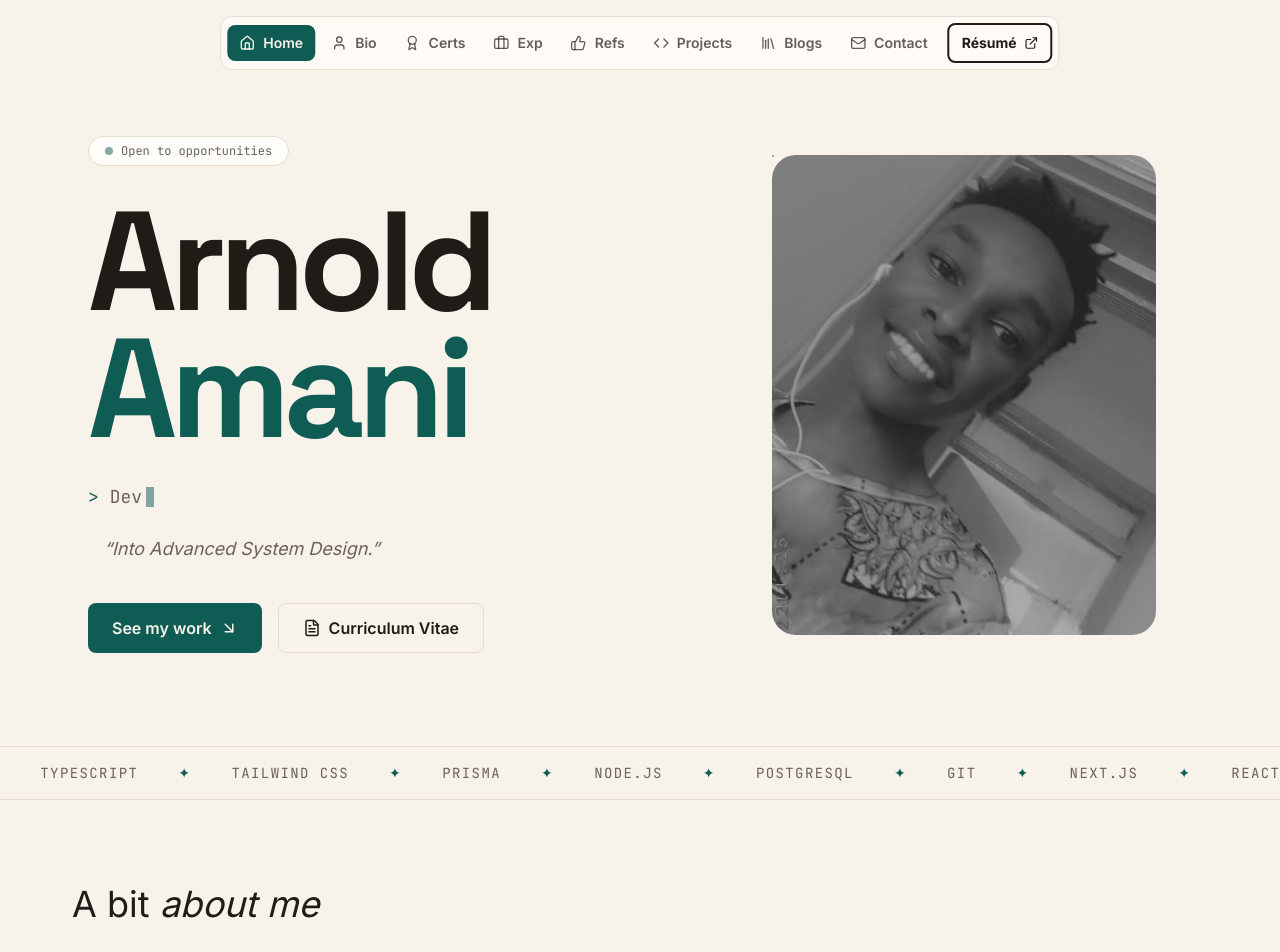
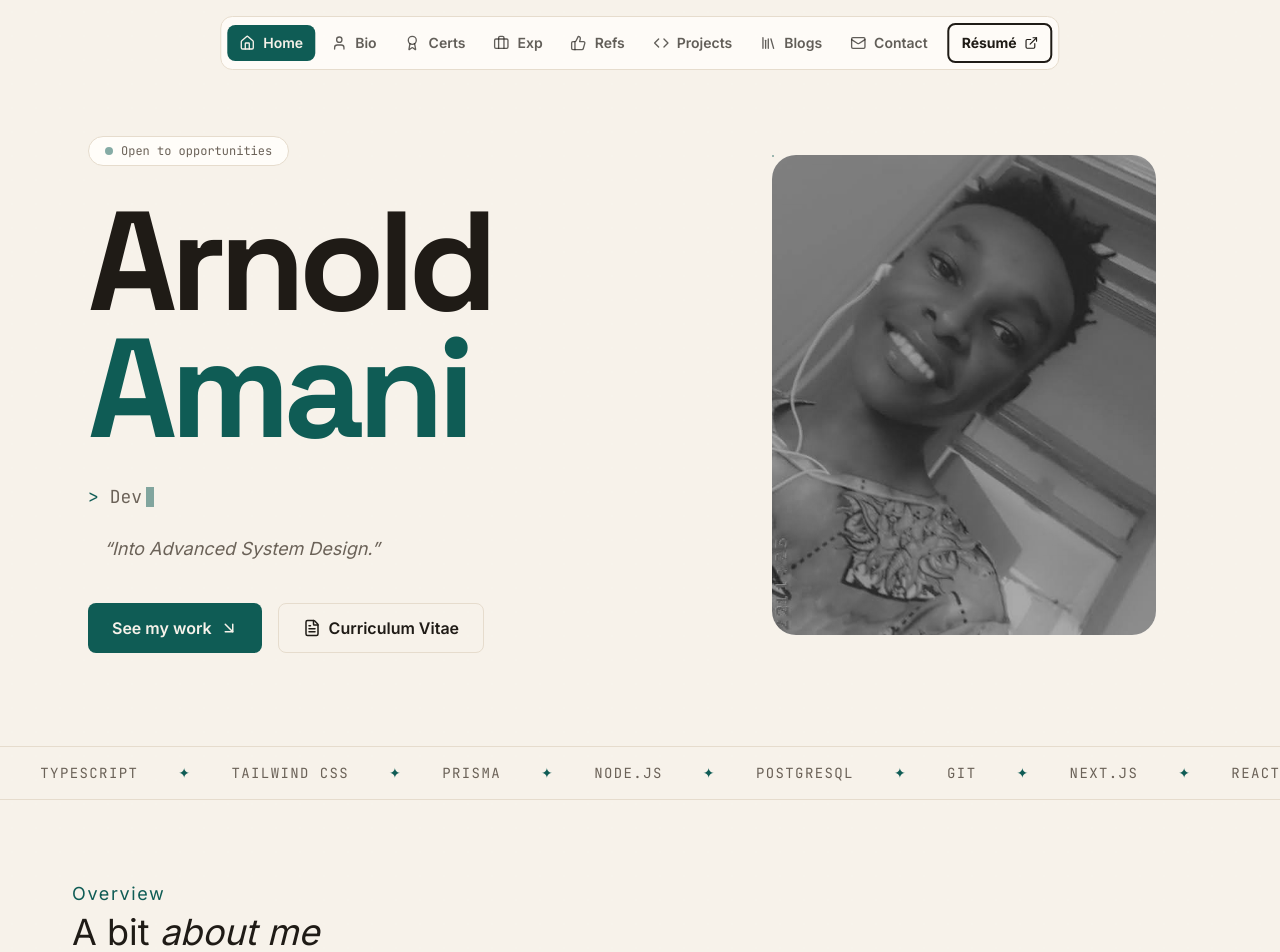
Before and after one commit to anold-a/amani-portfolio, a Next.js app: page / in a window 1280 px wide. Shown: the top 952 px of the page. Built offline with nearby package versions, Linux system fonts and the light colour scheme.

Commit message:
updated bio index

```diff
--- a/components/homepage/BioSection.tsx
+++ b/components/homepage/BioSection.tsx
@@ -5,7 +5,7 @@ import ScrambleText from "../layout/ScrambleText";
 
 export default function Bio() {
   return (
-    <SharedUI  id="bio"  scramble
+    <SharedUI index={<>Overview</>} id="bio"  scramble
   title={
     <>
       A bit <span className="italic">about me</span>
```
